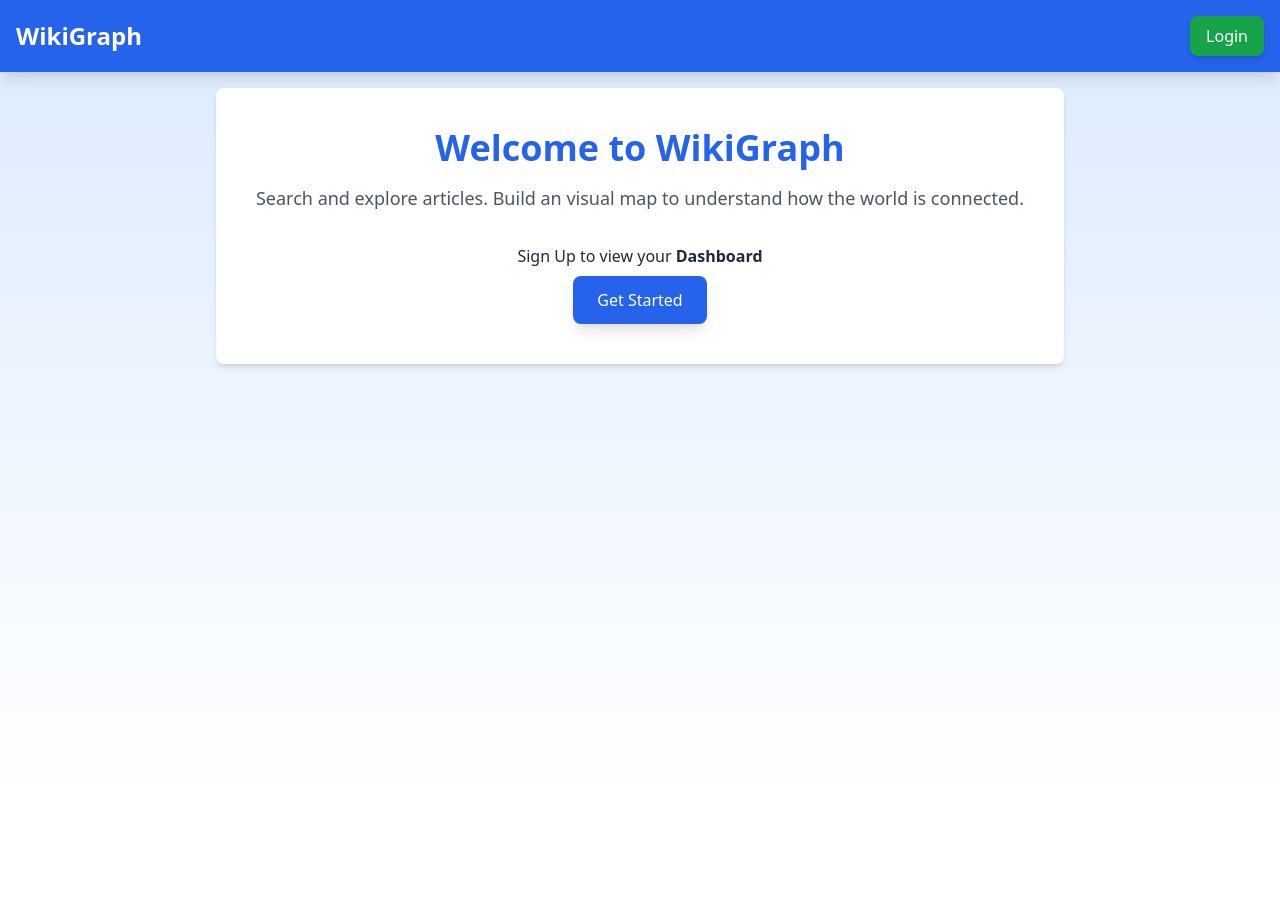
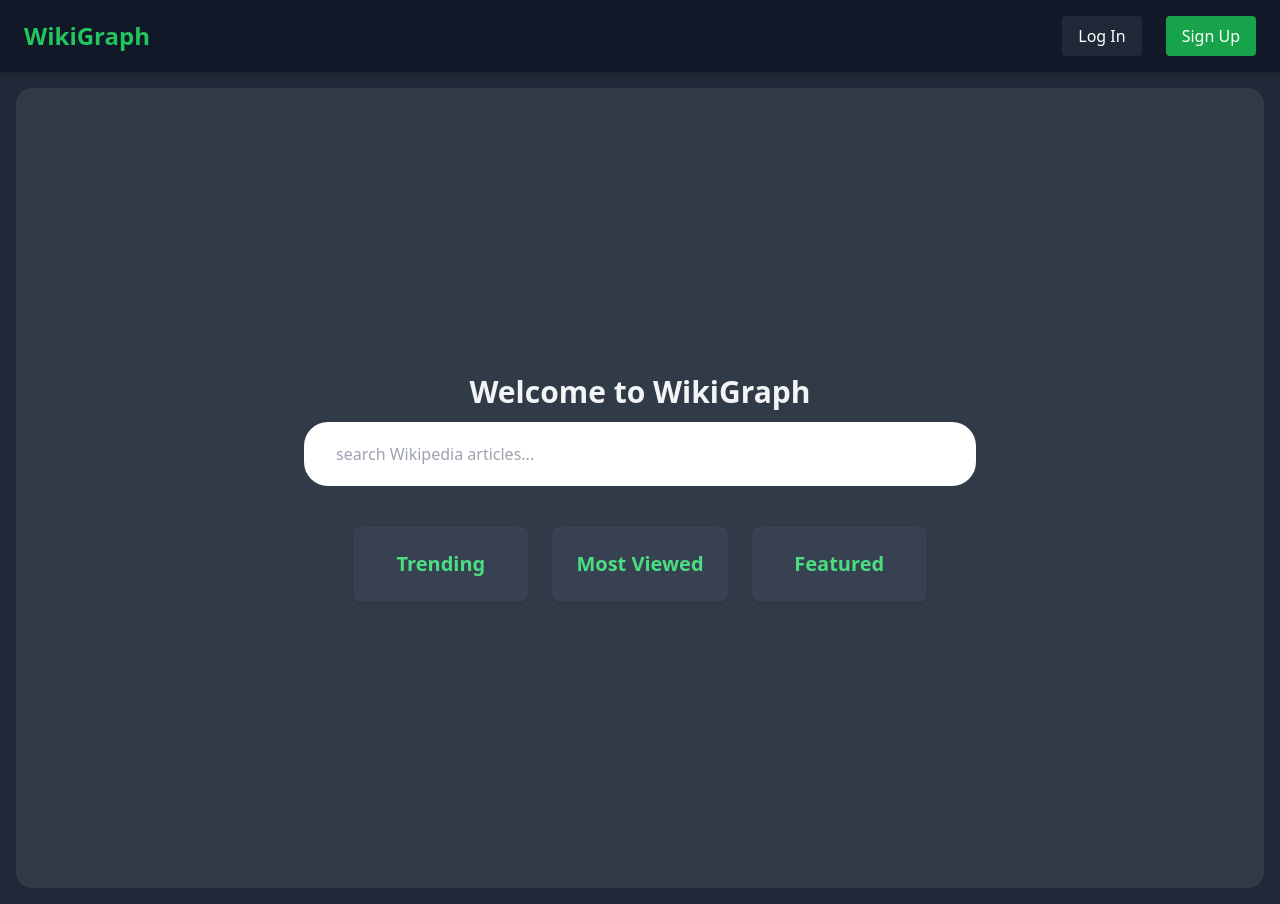
Before and after one commit to shashwb/WikiGrapher, a React (Create React App) app in the folder frontend/: page / in a window 1280 px wide. Before the commit the page ends 800 px from the top, so only its background shows below. Built offline with nearby package versions, Linux system fonts and the light colour scheme.

Commit message:
[design] changed the light theme design to a dark theme, chatGPT-esque design, easier on the eyes during development

```diff
--- a/frontend/src/App.tsx
+++ b/frontend/src/App.tsx
@@ -5,10 +5,9 @@
 import Home from "./pages/Home";
 // import GraphView from "./pages/GraphView";
 import Dashboard from "./pages/Dashboard";
-import Login from "./pages/Login";
 
 /** components */
-import Navbar from "./components/Navbar";
+import NavbarComponent from "./components/NavbarComponent";
 
 /**
  * App component.
@@ -16,19 +15,20 @@
  * This is the main component for the application. It renders a gradient
  * background, a navigation bar, and a main section that contains the routes
  * for the application.
+ *
+ * @returns {JSX.Element} The App component.
  */
-const App: React.FC = () => (
-  <div className="h-screen bg-gradient-to-b from-blue-100 to-white text-gray-800">
+const App: React.FC = () => {
+  return (
+    <div className="min-h-screen bg-gray-800 text-gray-100">
       <Router>
         {/* Navigation bar */}
-      <Navbar />
+        <NavbarComponent />
         {/* Main section with routes */}
         <main className="container mx-auto p-4">
           <Routes>
             {/* Home page */}
             <Route path="/" element={<Home />} />
-          {/* Login page */}
-          {/* <Route path="/login" element={<Login />} /> */}
             {/* Dashboard page */}
             <Route path="/dashboard" element={<Dashboard />} />
           </Routes>
@@ -36,5 +36,6 @@
       </Router>
     </div>
   );
+};
 
 export default App;
--- a/frontend/src/components/AuthButtons.tsx
+++ b/frontend/src/components/AuthButtons.tsx
@@ -9,33 +9,32 @@
  * If the user is authenticated, a "Logout" button is displayed.
  */
 const AuthButtons: React.FC = () => {
-  // Destructure authentication functions and status from useAuth0 hook
   const { loginWithRedirect, logout, isAuthenticated } = useAuth0();
 
   return (
     <div className="flex items-center space-x-4">
-      {/* Display Login button if user is not authenticated */}
-      {!isAuthenticated && (
-        <button
-          onClick={() => {
-            console.log("BUTTON ON CLICK! ABOUT TO LOGIN!");
-            loginWithRedirect().catch((err: any) =>
-              console.error("Login error:", err)
-            );
-          }}
-          className="px-4 py-2 bg-green-600 text-white rounded-lg hover:bg-green-500 shadow-md"
-        >
-          Login
-        </button>
-      )}
-      {/* Display Logout button if user is authenticated */}
-      {isAuthenticated && (
+      {isAuthenticated ? (
         <button
           onClick={() => logout({ returnTo: window.location.origin })}
           className="px-4 py-2 bg-red-600 text-white rounded-lg hover:bg-red-500 shadow-md"
         >
           Logout
         </button>
+      ) : (
+        <>
+          <button
+            onClick={loginWithRedirect}
+            className="px-4 py-2 mr-2 bg-gray-800 text-white rounded hover:bg-gray-700"
+          >
+            Log In
+          </button>
+          <button
+            onClick={loginWithRedirect}
+            className="px-4 py-2 bg-green-600 text-white rounded hover:bg-green-500"
+          >
+            Sign Up
+          </button>
+        </>
       )}
     </div>
   );
--- a/frontend/src/components/AuthProvider.tsx
+++ b/frontend/src/components/AuthProvider.tsx
@@ -1,39 +1,28 @@
 import React from "react";
 import { Auth0Provider } from "@auth0/auth0-react";
-import { redirect } from "react-router-dom";
 
-/** Provide authentication to all the child components within the app */
+/** Provides authentication to all child components within the app */
 const AuthProvider: React.FC<{ children: React.ReactNode }> = ({
   children,
 }) => {
+  const domain = "dev-3vinuj746r0iz12j.us.auth0.com"; // Auth0 tenant domain
+  const clientId = "5tqRE0MTDwoIEJZtdKism0ymgHEmCoFD"; // Auth0 client ID
+  const redirectUri = window.location.origin; // URL to redirect back to after authentication
+
+  /**
+   * Wrap the children in the Auth0Provider component
+   * @param children React components to be wrapped
+   * @returns Auth0Provider component with the configured domain, client ID, and redirect URI
+   */
   return (
     <Auth0Provider
-      domain="dev-3vinuj746r0iz12j.us.auth0.com"
-      clientId="5tqRE0MTDwoIEJZtdKism0ymgHEmCoFD"
-      authorizationParams={{
-        redirect_uri: window.location.origin,
-      }}
+      domain={domain}
+      clientId={clientId}
+      authorizationParams={{ redirect_uri: redirectUri }}
     >
       {children}
     </Auth0Provider>
   );
-  // return (
-  //   <Auth0Provider
-  //     domain="dev-3vinuj746r0iz12j.us.auth0.com"
-  //     clientId="5tqRE0MTDwoIEJZtdKism0ymgHEmCoFD"
-  //     redirectUri={window.location.origin}
-  //     audience="https://wikigraph/api"
-  //     authorizationParams={{
-  //       // redirect_uri: window.location.origin,
-  //       redirect_uri: "http://localhost:3000",
-  //       audience: "https://wikigraph/api",
-  //       // audience: "https://dev-3vinuj746r0iz12j.us.auth0.com/api/v2/",
-  //       // scope: "read:graphs",
-  //     }}
-  //   >
-  //     {children}
-  //   </Auth0Provider>
-  // );
 };
 
 export default AuthProvider;
--- a/frontend/src/components/Navbar.tsx
+++ /dev/null
@@ -1,26 +0,0 @@
-import React from "react";
-import { Link } from "react-router-dom";
-
-import AuthButtons from "./AuthButtons";
-
-const Navbar: React.FC = () => {
-  return (
-    <nav className={"bg-blue-600 p-4 shadow-lg"}>
-      <div className="container mx-auto flex justify-between items-center">
-        {/* logo */}
-        <Link to="/" className="text-white text-2xl font-bold hover:opacity-80">
-          <div>WikiGraph</div>
-        </Link>
-        {/* menu */}
-        <div className="flex space-x-4">
-          {/* <div>testing 1</div>
-          <div>testing 2</div>
-          <div>testing 3</div> */}
-          <AuthButtons />
-        </div>
-      </div>
-    </nav>
-  );
-};
-
-export default Navbar;
--- /dev/null
+++ b/frontend/src/components/NavbarComponent.tsx
@@ -0,0 +1,32 @@
+import React from "react";
+import { Link } from "react-router-dom";
+
+import AuthButtons from "./AuthButtons";
+
+/**
+ * A functional component that renders the navigation bar.
+ *
+ * @returns {JSX.Element} A JSX element representing the navigation bar.
+ */
+const NavbarComponent: React.FC = () => {
+  /**
+   * JSX element representing the navigation bar.
+   */
+  return (
+    <nav className="bg-gray-900 text-gray-100 flex justify-between items-center px-6 py-4 shadow-md">
+      <div className="container mx-auto flex justify-between items-center">
+        {/* logo */}
+        <Link
+          to="/"
+          className="text-green-500 text-2xl font-bold hover:opacity-80"
+        >
+          WikiGraph
+        </Link>
+        {/* menu */}
+        <AuthButtons />
+      </div>
+    </nav>
+  );
+};
+
+export default NavbarComponent;
--- a/frontend/src/pages/Home.tsx
+++ b/frontend/src/pages/Home.tsx
@@ -6,55 +6,99 @@
 const Home: React.FC = () => {
   const { isAuthenticated, isLoading, loginWithRedirect } = useAuth0();
 
-  const loadingContent = isLoading && <div>Loading</div>;
-  const contentBasedOnAuthentication = (
-    <>
-      {isAuthenticated ? (
-        <p className="text-lg text-gray-600 text-center mb-8">
-          You are logged in!
-        </p>
-      ) : (
-        <>
-          <span>
-            Sign Up to view your
-            <span className="font-bold"> Dashboard</span>
-          </span>
-          <div className="mt-2">
-            <button
-              onClick={() => {
-                loginWithRedirect();
-              }}
-              className="text-white bg-blue-600 px-6 py-3 rounded-lg hover:bg-blue-500 shadow-lg"
-            >
-              Get Started
-            </button>
-          </div>
-        </>
-      )}
-    </>
-  );
-  const mainContent = (
-    <>
-      <h1 className="text-4xl font-bold text-blue-600 mb-4">
-        Welcome to <span className="font-extrabold">WikiGraph</span>
-      </h1>
-      <p className="text-lg text-gray-600 text-center mb-8">
-        Search and explore articles. Build an visual map to understand how the
-        world is connected.
-      </p>
-      {contentBasedOnAuthentication}
-    </>
+  return (
+    <main className="flex flex-col px-6 py-4 items-center justify-center min-h-screen bg-gray-600/40 rounded-2xl">
+      {/* search component */}
+      <div className="w-full max-w-2xl text-center">
+        <h2 className="text-3xl font-bold mb-3">Welcome to WikiGraph</h2>
+        <input
+          type="text"
+          placeholder="search Wikipedia articles..."
+          className="w-full px-8 py-5 rounded-3xl text-gray-900"
+        />
+      </div>
+
+      {/* Cards section */}
+      <div className="mt-10 grid grid-cols-3 xs:grid-cols-1 sm:grid-cols-2 md:grid-cols-3 gap-6 text-center">
+        {/* Trending */}
+        <div className="bg-gray-700 p-6 rounded-lg shadow hover:shadow-lg hover:bg-gray-600 cursor-pointer ">
+          <h3 className="text-xl font-bold text-green-400">Trending</h3>
+        </div>
+        {/* Most Viewed */}
+        <div className="bg-gray-700 p-6 rounded-lg shadow hover:shadow-lg hover:bg-gray-600 cursor-pointer ">
+          <h3 className="text-xl font-bold text-green-400">Most Viewed</h3>
+        </div>
+        {/* Featured  */}
+        <div className="bg-gray-700 p-6 rounded-lg shadow hover:shadow-lg hover:bg-gray-600 cursor-pointer ">
+          <h3 className="text-xl font-bold text-green-400">Featured</h3>
+        </div>
+      </div>
+    </main>
   );
 
-  return (
-    <>
-      <div className="flex items-center justify-center">
-        <div className="text-center bg-white p-10 rounded-lg shadow-md">
-          {isLoading ? loadingContent : mainContent}
-        </div>
-      </div>
-    </>
-  );
+  // return (
+  //   <>
+  //     <div className="flex items-center justify-center">
+  //       <div className="text-center bg-white p-10 rounded-lg shadow-md">
+  //         <div>home</div>
+  //       </div>
+  //     </div>
+  //   </>
+  // );
 };
 
+// const Home: React.FC = () => {
+//   const { isAuthenticated, isLoading, loginWithRedirect } = useAuth0();
+
+//   const loadingContent = isLoading && <div>Loading</div>;
+//   const contentBasedOnAuthentication = (
+//     <>
+//       {isAuthenticated ? (
+//         <p className="text-lg text-gray-600 text-center mb-8">
+//           You are logged in!
+//         </p>
+//       ) : (
+//         <>
+//           <span>
+//             Sign Up to view your
+//             <span className="font-bold"> Dashboard</span>
+//           </span>
+//           <div className="mt-2">
+//             <button
+//               onClick={() => {
+//                 loginWithRedirect();
+//               }}
+//               className="text-white bg-blue-600 px-6 py-3 rounded-lg hover:bg-blue-500 shadow-lg"
+//             >
+//               Get Started
+//             </button>
+//           </div>
+//         </>
+//       )}
+//     </>
+//   );
+//   const mainContent = (
+//     <>
+//       <h1 className="text-4xl font-bold text-blue-600 mb-4">
+//         Welcome to <span className="font-extrabold">WikiGraph</span>
+//       </h1>
+//       <p className="text-lg text-gray-600 text-center mb-8">
+//         Search and explore articles. Build an visual map to understand how the
+//         world is connected.
+//       </p>
+//       {contentBasedOnAuthentication}
+//     </>
+//   );
+
+//   return (
+//     <>
+//       <div className="flex items-center justify-center">
+//         <div className="text-center bg-white p-10 rounded-lg shadow-md">
+//           {isLoading ? loadingContent : mainContent}
+//         </div>
+//       </div>
+//     </>
+//   );
+// };
+
 export default Home;
--- a/frontend/tailwind.config.js
+++ b/frontend/tailwind.config.js
@@ -2,7 +2,15 @@
 module.exports = {
   content: ["./src/**/*.{js,jsx,ts,tsx}"],
   theme: {
-    extend: {},
+    extend: {
+      colors: {
+        forest: {
+          light: "#4CAF50",
+          DEFAULT: "#2E7D32",
+          dark: "#1B5E20",
+        },
+      },
+    },
   },
   plugins: [],
 };
```
Lines whose indentation alone changed are shown as unchanged.
